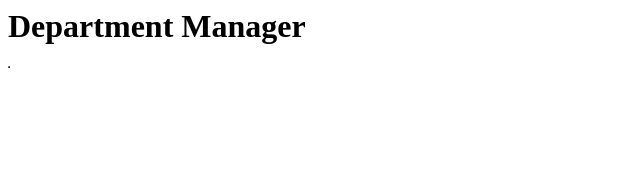
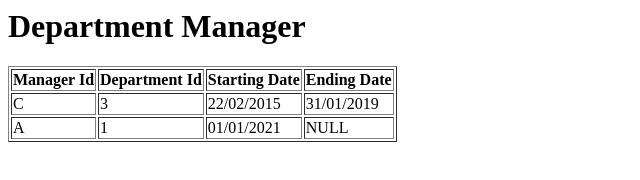
Before and after one commit to gama900310/ERD-Tables, a plain HTML site: page tables/Department Manager.html in a window 1280 px wide. Shown: the whole page, without its empty margins (0-640 px from the left). Drawn offline with Linux system fonts and the light colour scheme.

Commit message:
Add rows to dept manager table

```diff
--- a/tables/Department Manager.html
+++ b/tables/Department Manager.html
@@ -2,3 +2,23 @@
     <h1>Department Manager</h1>
     <table border="1">
         <thead>
+            <tr>
+                <th>Manager Id</th>
+                <th>Department Id</th>
+                <th>Starting Date</th>
+                <th>Ending Date</th>
+            </tr>
+        </thead>
+        <body>
+            <tr>
+                <td>C</td>
+                <td>3</td>
+                <td>22/02/2015</td>
+                <td>31/01/2019</td>
+            </tr>
+            <tr>
+                <td>A</td>
+                <td>1</td>
+                <td>01/01/2021</td>
+                <td>NULL</td>
+            </tr>
```
